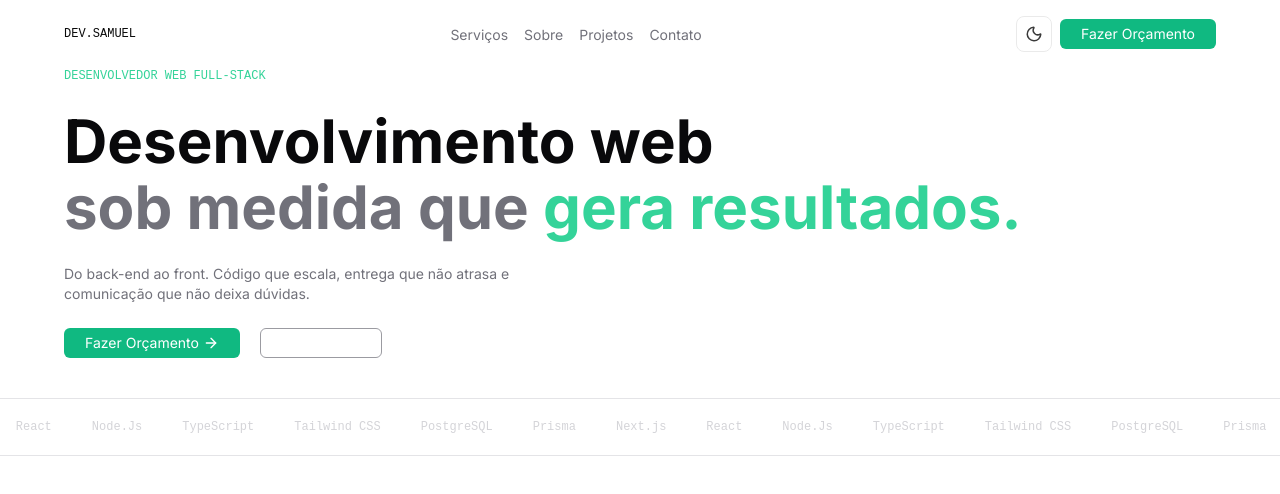
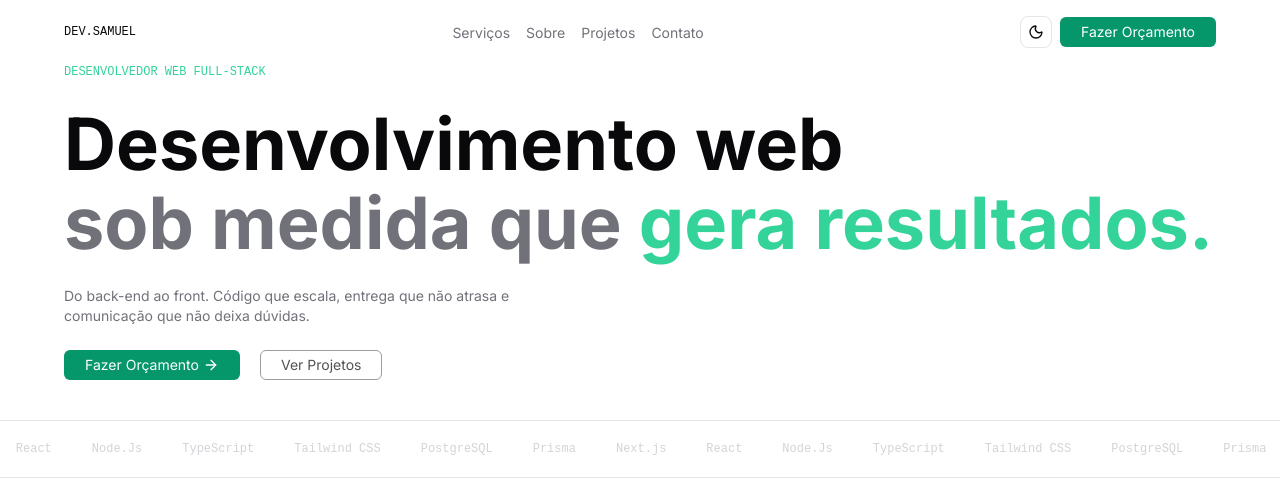
Before and after one commit to SamuelOliveiraa/portfolio, a Next.js app: page / in a window 1280 px wide. Shown: the top 494 px of the page. Built offline with nearby package versions, Linux system fonts and the light colour scheme.

Commit message:
chore: Update button, text and theme toggle components

```diff
--- a/src/components/common/button-component.tsx
+++ b/src/components/common/button-component.tsx
@@ -12,8 +12,9 @@ const buttonVariants = tv({
   base: "w-full py-1 px-5 border rounded-sm cursor-pointer transition-all duration-500 flex items-center justify-center gap-1 text-sm font-normal leading-5 font-inter antialiased text-white",
   variants: {
     variant: {
-      outline: "bg-transparent border-zinc-500 opacity-70 hover:opacity-100",
-      default: "bg-emerald-500 hover:bg-emerald-900 border-transparent"
+      outline:
+        "bg-transparent border-zinc-500 opacity-70 hover:opacity-100 text-zinc-950",
+      default: "bg-emerald-900 hover:bg-emerald-500 border-transparent"
     }
   }
 });
--- a/src/components/common/text.tsx
+++ b/src/components/common/text.tsx
@@ -17,8 +17,8 @@ const textVariants = tv({
       textSmall: "text-xs font-medium font-geist-mono",
       textMedium: "text-sm font-normal",
       titleSmall: "text-sm font-semibold",
-      titleMedium: "text-3xl text-title-medium",
-      titleLarge: "text-6xl text-title-large"
+      titleMedium: "text-2xl md:text-5xl text-title-medium",
+      titleLarge: "text-3xl md:text-7xl text-title-large"
     }
   },
   defaultVariants: {
--- a/src/components/common/theme-toggle.tsx
+++ b/src/components/common/theme-toggle.tsx
@@ -9,13 +9,12 @@ export function ThemeToggle() {
   return (
     <button
       onClick={() => setTheme(theme === "dark" ? "light" : "dark")}
-      className="group border cursor-pointer p-2 rounded-md size-9 flex items-center justify-center opacity-80 hover:opacity-100 hover:shadow-sm dark:hover:border-white/50 transition-all duration-200"
+      className="group border size-8 flex items-center justify-center rounded-md cursor-pointer"
+      aria-label="Alternar tema"
     >
-      {theme === "dark" ? (
-        <Sun className="size-5 group-hover:scale-120 group-hover:animate-sun-spin transition-all duration-200" />
-      ) : (
-        <Moon className="size-5 group-hover:scale-120 group-hover:animate-moon-wobble transition-all duration-200" />
-      )}
+      <Sun className="size-4 hidden dark:block group-hover:scale-120 group-hover:animate-sun-spin transition-all duration-200" />
+
+      <Moon className="size-4 block dark:hidden group-hover:scale-120 group-hover:animate-moon-wobble transition-all duration-200" />
     </button>
   );
 }
```
